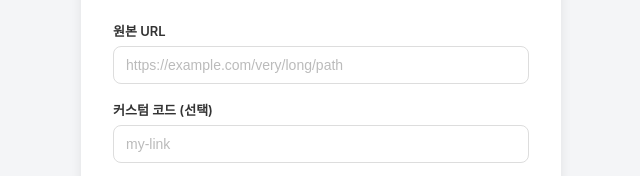
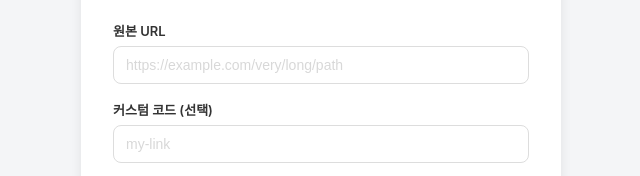
Before and after one commit to GGongsGit/kong-ShortUrl, a website: page public/index.html in a window 1280 px wide. Shown: the part 155-331 px from the top of the page, 319-959 px from the left. Drawn offline with Linux system fonts and the light colour scheme.

Commit message:
Lighten input placeholder text color further
Co-Authored-By: Claude Sonnet 5 <noreply@anthropic.com>

```diff
--- a/public/index.html
+++ b/public/index.html
@@ -33,7 +33,7 @@
     font-size: 14px;
     margin-bottom: 16px;
   }
-  input::placeholder { color: #bbb; }
+  input::placeholder { color: #d8d8d8; }
   button {
     width: 100%;
     padding: 12px;
```
